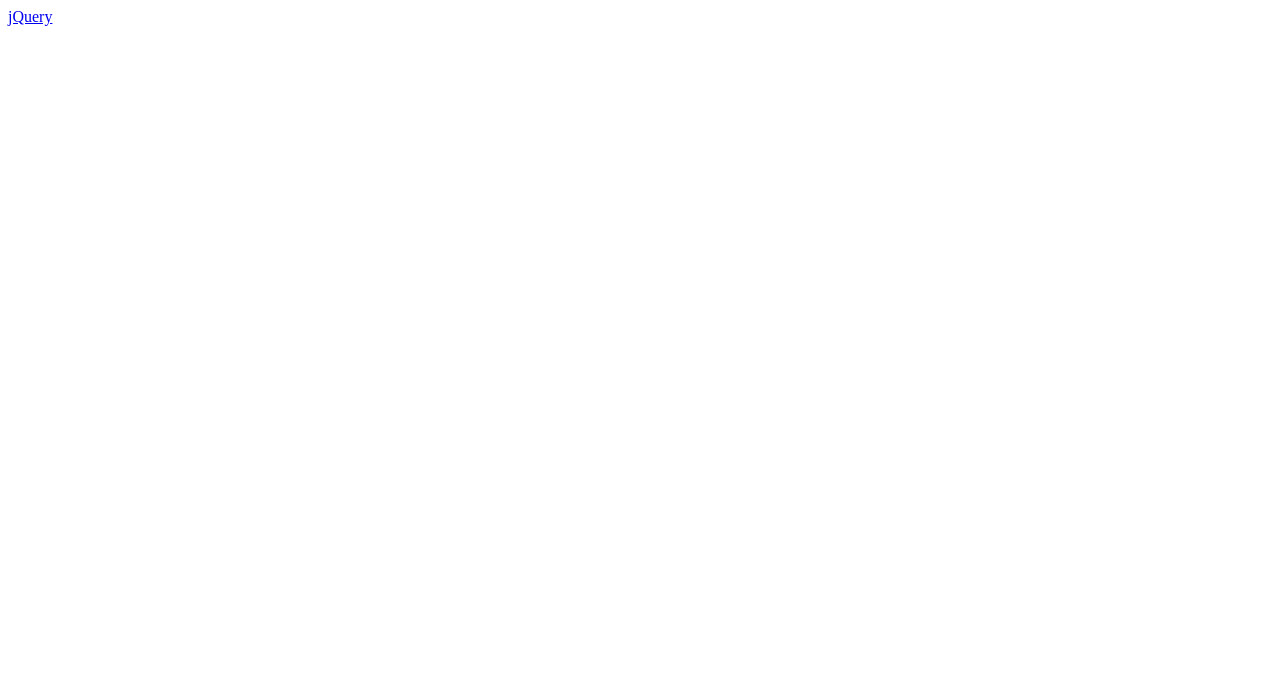
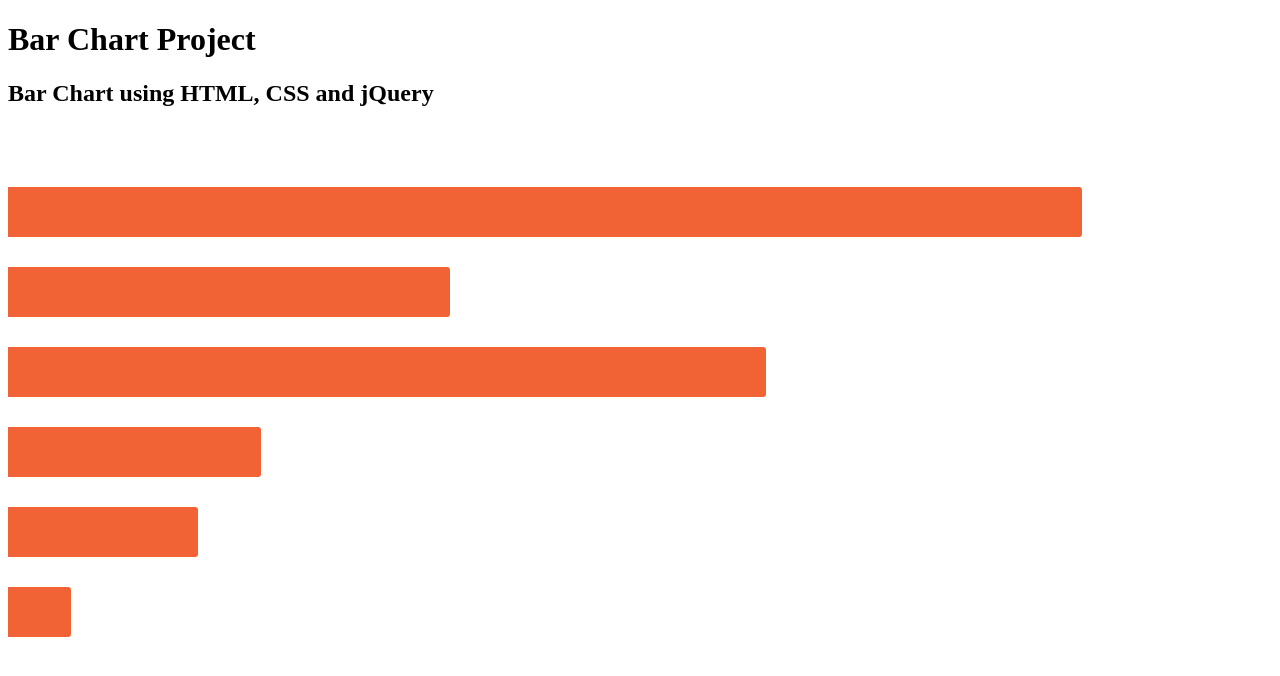
Before and after one commit to taejin5314/bar-chart-project, a plain HTML site: page index.html in a window 1280 px wide. Drawn offline with Linux system fonts and the light colour scheme.

Commit message:
Visualize some example bars

```diff
--- a/index.html
+++ b/index.html
@@ -8,15 +8,21 @@
   <link rel="stylesheet" href="style.css">
 </head>
 <body>
-  <a href="http://jquery.com">jQuery</a>
-  <script src="jquery-3.6.0.min.js"></script>
-  <script>
-    $(document).ready(function() {
-      $("a").click(function(event) {
-        alert("The link will no longer take you to jquery.com");
-        event.preventDefault();
-      })
-    })
-  </script>
+  <h1>Bar Chart Project</h1>
+  <div class="chart">
+    <h2>Bar Chart using HTML, CSS and jQuery</h2>
+
+    <div class="grid">
+      <div class="bar" style="--bar-value:85%"></div>
+      <div class="bar" style="--bar-value:35%"></div>
+      <div class="bar" style="--bar-value:60%"></div>
+      <div class="bar" style="--bar-value:20%"></div>
+      <div class="bar" style="--bar-value:15%"></div>
+      <div class="bar" style="--bar-value:5%"></div>
+    </div>
+  </div>
+
 </body>
+<script src="jquery-3.6.0.min.js"></script>
+<script src="script.js"></script>
 </html>
--- a/script.js
+++ b/script.js
@@ -0,0 +1,6 @@
+$(document).ready(function () {
+  $("a").click(function (event) {
+    event.preventDefault();
+    $(this).hide("slow");
+  });
+});
--- a/style.css
+++ b/style.css
@@ -0,0 +1,11 @@
+.grid {
+  transform: translate(0px, 50px);
+}
+
+.bar {
+  width: var(--bar-value);
+  height: 50px;
+  margin: 30px 0;
+  background-color: #F16335;
+  border-radius: 0 3px 3px 0;
+}
```
